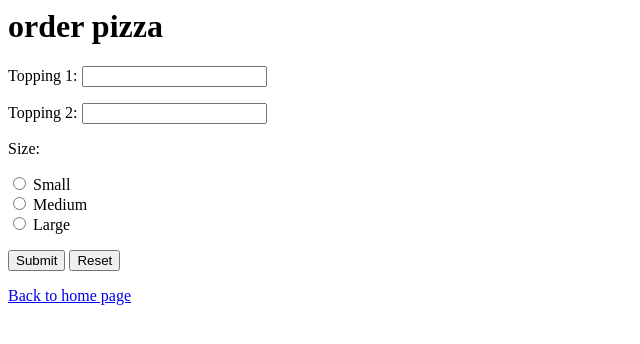
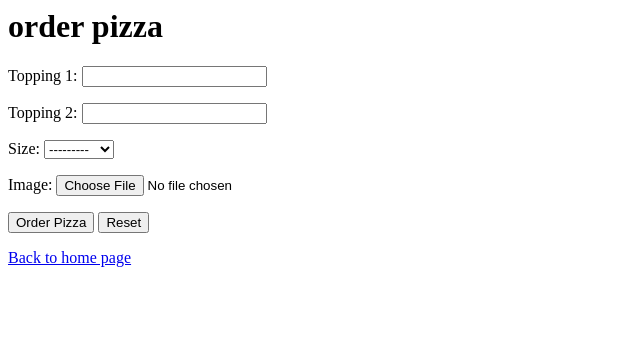
Before and after one commit to meetshahcode/Pizza-order, a Django app: page /order/ in a window 1280 px wide. Shown: the top 344 px of the page, without its empty margins (0-640 px from the left). Run offline with Django 4.2, Linux system fonts and the light colour scheme; data comes from the database, SQL or seed files in the repository.

Commit message:
file + Django forms

```diff
--- a/commands.txt
+++ b/commands.txt
@@ -3,6 +3,7 @@ vnev/Scripts/activate
 (in vnev enviroment)
 
 pip install django
+pip install pilloe
 django-admin startproject grannypizzashop
 cd grannypizzashop
 py manage.py runserver
--- a/grannypizzashop/pizzaorder/forms.py
+++ b/grannypizzashop/pizzaorder/forms.py
@@ -12,18 +12,18 @@ from .models import Pizza
 
 class PizzaForm(forms.ModelForm):
     """PizzaForm definition."""
+    image = forms.ImageField()
     class Meta:
         model = Pizza
         fields = ['topping1','topping2','size']
         labels = {
             'topping1':'Topping 1',
-            'topping2':'Topping 2',
-            'size' : 'Size'
+            'topping2':'Topping 2'
         }
         widgets = {
             # 'topping1': forms.Textarea,
             # 'topping2':forms.PasswordInput
             #'size':forms.CheckboxSelectMultiple
             #'size':forms.CheckboxInput
-            'size':forms.RadioSelect
+            #'size':forms.RadioSelect
         }
--- a/grannypizzashop/pizzaorder/templates/pizza/order.html
+++ b/grannypizzashop/pizzaorder/templates/pizza/order.html
@@ -3,10 +3,10 @@
 </h1>
 <h2><pre>{{notes}}</pre>
 </h2>
-<form method="post">
+<form enctype="multipart/form-data" action=" {% url 'order' %} " method="post">
     {% csrf_token %}
     {{ Pizzaform.as_p }}
-    <input type="submit">
+    <input type="submit" value="Order Pizza">
     <input type="reset">
 </form>
 
--- a/grannypizzashop/pizzaorder/views.py
+++ b/grannypizzashop/pizzaorder/views.py
@@ -4,9 +4,10 @@ def home(request):
     return render(request,'pizza/home.html')
 def order(request):
     if request.method == 'POST':
-        form = PizzaForm(request.POST)
+        # form = PizzaForm(request.POST)
+        form = PizzaForm(request.POST, request.FILES)
         if form.is_valid():
-            note = 'Thanks for ordering!\n Your '+form.cleaned_data['size']+' '+form.cleaned_data['topping1'] + ' and '+ form.cleaned_data['topping2']+ ' pizza is on the way.'
+            note = 'Thanks for ordering!\nYour '+str(form.cleaned_data['size'])+' '+form.cleaned_data['topping1'] + ' and '+ form.cleaned_data['topping2']+ ' pizza is on the way.'
             Pizzaform = PizzaForm()
             return render(request,'pizza/order.html',{"Pizzaform":Pizzaform,"notes":note})
     else:
```
